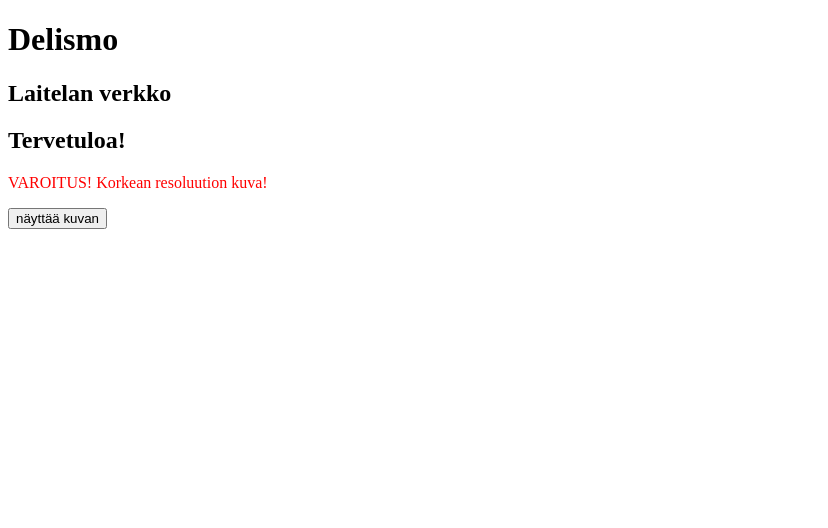
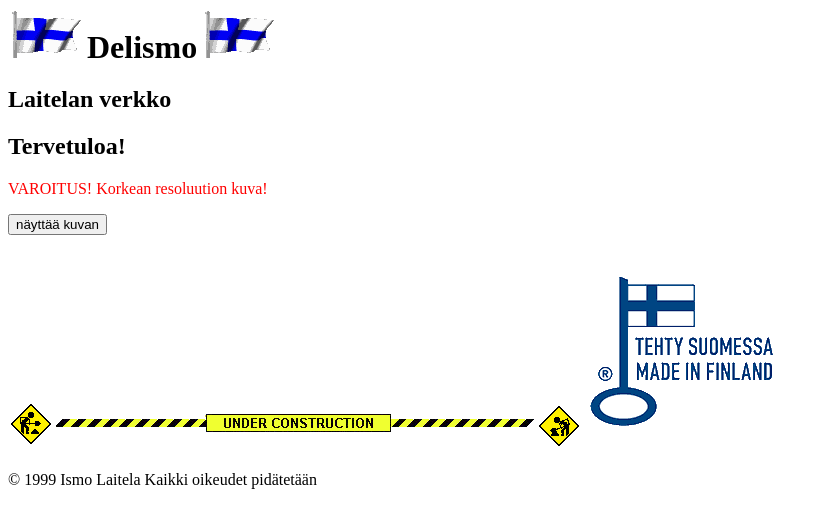
Before and after one commit to sum0199/delismo, a plain HTML site: page index.html in a window 1280 px wide. Shown: the whole page, without its empty margins (0-828 px from the left). Drawn offline with Linux system fonts and the light colour scheme.

Commit message:
more stuff

```diff
--- a/index.html
+++ b/index.html
@@ -7,12 +7,17 @@
     <title>Welcome to Delismo</title>
 </head>
 <body>
-    <h1>Delismo</h1>
+    <img style="display:inline" src="img/suomi.gif">
+    <h1 style="display:inline">Delismo</h1>
+    <img src="img/suomi.gif">
     <h2>Laitelan verkko</h2>
     <h2>Tervetuloa!</h2>
     <p style="color: red">VAROITUS! Korkean resoluution kuva!</p>
     <p><button type="button" onclick="näyttääkuvan()">näyttää kuvan</button></p>
-    <img src="mina.gif" id="mina" hidden>
+    <img src="img/mina.gif" id="mina" hidden>
+    <img src="img/construction.gif">
+    <img src="img/tehtysuomessa.gif">
+    <p>&copy; 1999 Ismo Laitela Kaikki oikeudet pidätetään</p>
 </body>
 <script>
     function näyttääkuvan() {
```
Also changed, not shown: img/construction.gif (added), img/mina.gif (renamed from mina.gif), img/suomi.gif (added), img/tehtysuomessa.gif (added).
